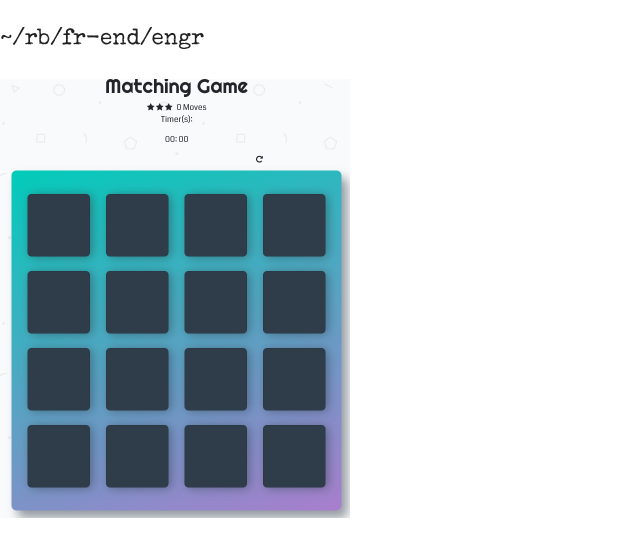
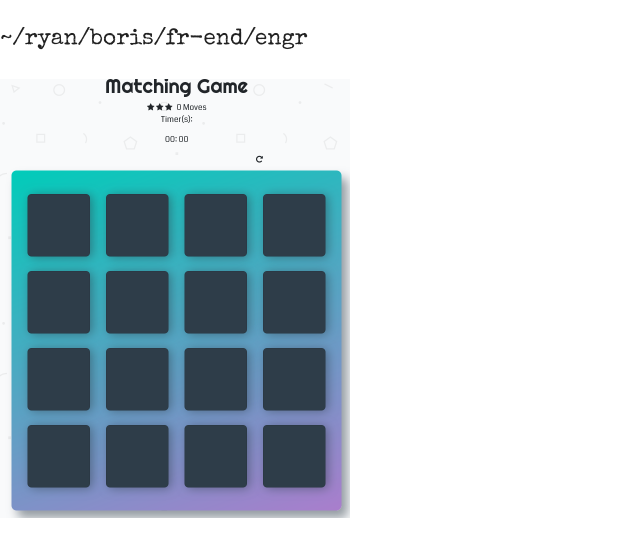
Before and after one commit to neodynia/yet-another-portfolio, a website: page index.html in a window 1280 px wide. Shown: the whole page, without its empty margins (0-640 px from the left). Drawn offline with nearby package versions, Linux system fonts and the light colour scheme.

Commit message:
feat: Refresh

```diff
--- a/index.html
+++ b/index.html
@@ -15,7 +15,7 @@
 
 <body>
   <header id="header">
-    <p>~/rb/fr-end/engr</p>
+    <p>~/ryan/boris/fr-end/engr</p>
   </header>
   <main>
     <section id="biography"></section>
```
